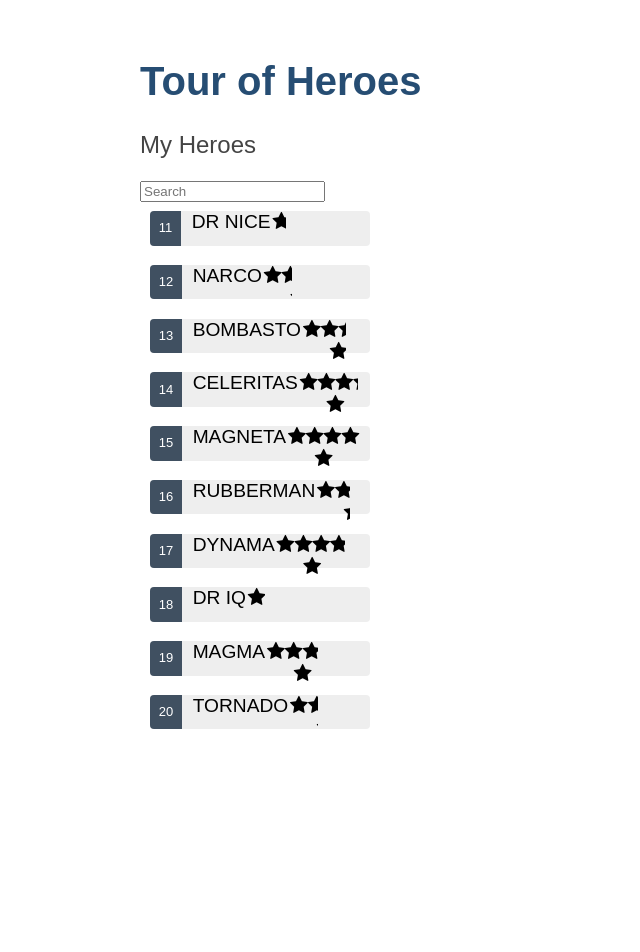
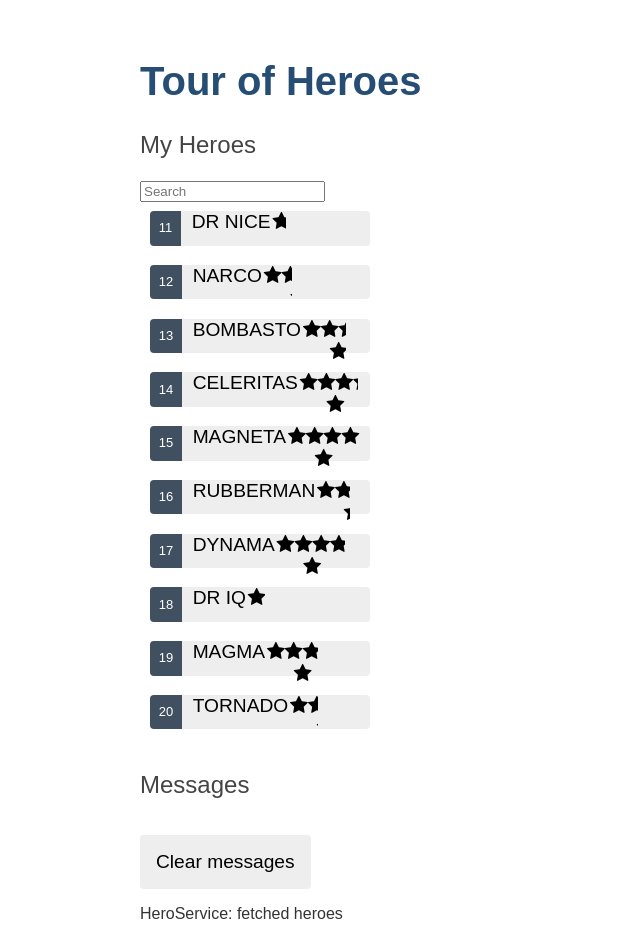
Before and after one commit to ec862/angular-tour-of-heroes, an Angular app: page / in a window 1280 px wide. Shown: the top 952 px of the page, without its empty margins (0-640 px from the left). Before the commit the page ends 803 px from the top, so only its background shows below. Built offline with nearby package versions, Linux system fonts and the light colour scheme.

Commit message:
Messages

```diff
--- a/src/app/app.component.html
+++ b/src/app/app.component.html
@@ -1,5 +1,6 @@
-<h1>{{title}}</h1>
+<h1>{{ title }}</h1>
 <app-heroes></app-heroes>
+<app-messages></app-messages>
 
 <!--
 Copyright Google LLC. All Rights Reserved.
--- a/src/app/app.module.ts
+++ b/src/app/app.module.ts
@@ -7,6 +7,7 @@ import { HeroesComponent } from './heroes/heroes.component';
 import { HeroDetailComponent } from './hero-detail/hero-detail.component';
 import { ConvertToSpacesPipe } from './shared/convert-to-spaces.pipe';
 import { StarComponent } from './shared/star.component';
+import { MessagesComponent } from './messages/messages.component';
 
 @NgModule({
   declarations: [
@@ -15,6 +16,7 @@ import { StarComponent } from './shared/star.component';
     HeroDetailComponent,
     ConvertToSpacesPipe,
     StarComponent,
+    MessagesComponent,
   ],
   imports: [BrowserModule, FormsModule],
   providers: [],
--- a/src/app/hero.service.ts
+++ b/src/app/hero.service.ts
@@ -2,15 +2,17 @@ import { Injectable } from '@angular/core';
 import { Hero } from './hero';
 import { HEROES } from './mock-heroes';
 import { Observable, of } from 'rxjs';
+import { MessageService } from './message.service';
 
 @Injectable({
   providedIn: 'root',
 })
 export class HeroService {
-  constructor() {}
+  constructor(private messageService: MessageService) {}
 
   getHeroes(): Observable<Hero[]> {
     const heroes = of(HEROES);
+    this.messageService.add('HeroService: fetched heroes');
     return heroes;
   }
 }
--- a/src/app/heroes/heroes.component.ts
+++ b/src/app/heroes/heroes.component.ts
@@ -2,6 +2,7 @@ import { Component, OnInit, OnDestroy } from '@angular/core';
 import { Subscription } from 'rxjs';
 import { Hero } from '../hero';
 import { HeroService } from '../hero.service';
+import { MessageService } from '../message.service';
 
 @Component({
   selector: 'app-heroes',
@@ -22,7 +23,10 @@ export class HeroesComponent implements OnInit, OnDestroy {
     this.filteredHeroes = this.PerformFilter(this._ListFilter);
   }
 
-  constructor(private heroService: HeroService) {}
+  constructor(
+    private heroService: HeroService,
+    private messageService: MessageService
+  ) {}
 
   ngOnInit(): void {
     this.getHeroes();
@@ -35,6 +39,7 @@ export class HeroesComponent implements OnInit, OnDestroy {
 
   onSelect(hero: Hero): void {
     this.selectedHero = hero;
+    this.messageService.add(`HeroesComponent: Selected hero id=${hero.id}`);
   }
 
   getHeroes(): void {
--- /dev/null
+++ b/src/app/message.service.ts
@@ -0,0 +1,16 @@
+import { Injectable } from '@angular/core';
+
+@Injectable({
+  providedIn: 'root',
+})
+export class MessageService {
+  messages: string[] = [];
+
+  add(message: string) {
+    this.messages.push(message);
+  }
+
+  clear() {
+    this.messages = [];
+  }
+}
--- /dev/null
+++ b/src/app/messages/messages.component.html
@@ -0,0 +1,7 @@
+<div *ngIf="messageService.messages.length">
+  <h2>Messages</h2>
+  <button type="button" class="clear" (click)="messageService.clear()">
+    Clear messages
+  </button>
+  <div *ngFor="let message of messageService.messages">{{ message }}</div>
+</div>
--- /dev/null
+++ b/src/app/messages/messages.component.ts
@@ -0,0 +1,13 @@
+import { Component, OnInit } from '@angular/core';
+import { MessageService } from '../message.service';
+
+@Component({
+  selector: 'app-messages',
+  templateUrl: './messages.component.html',
+  styleUrls: ['./messages.component.css'],
+})
+export class MessagesComponent implements OnInit {
+  constructor(public messageService: MessageService) {}
+
+  ngOnInit(): void {}
+}
```
Also changed, not shown: src/app/messages/messages.component.css (added), 2 other files (tests, documents, lock files or other folders).
